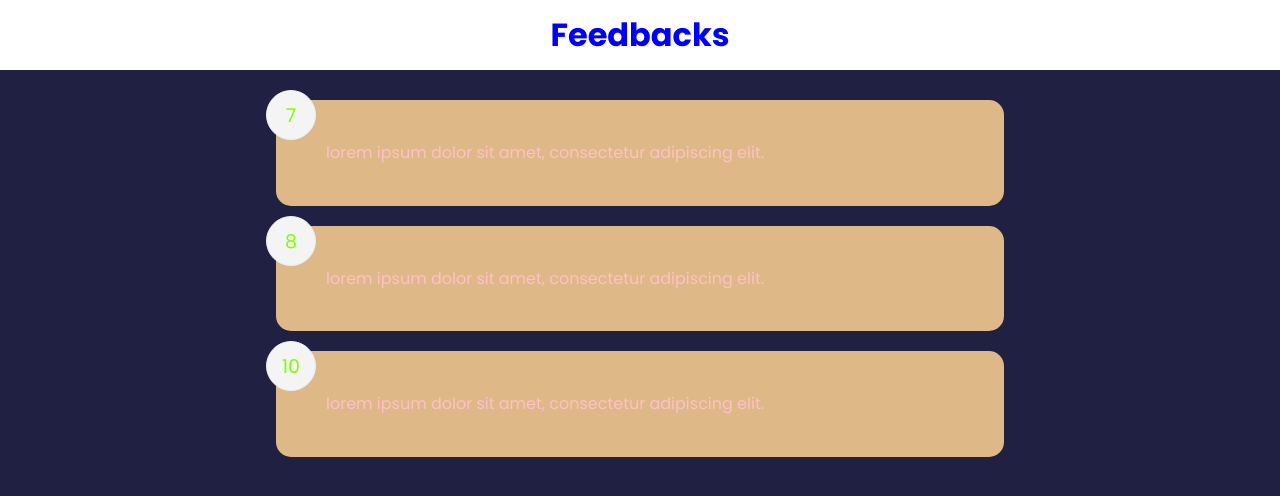
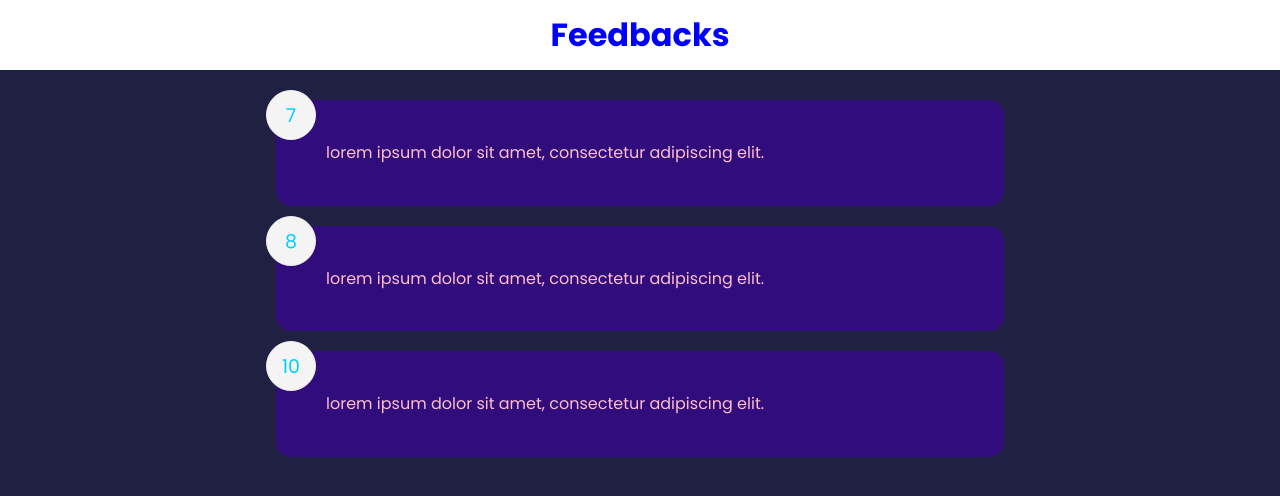
Before and after one commit to tejaswinidvekaria/teve-react, a React (Create React App) app: page / in a window 1280 px wide. Shown: the top 496 px of the page. Built offline with nearby package versions, Linux system fonts and the light colour scheme.

Commit message:
conditional class

```diff
--- a/src/component/FeedbackItem.jsx
+++ b/src/component/FeedbackItem.jsx
@@ -6,7 +6,7 @@ function FeedbackItem(
 ) {
 
     return (
-        <CardComponent>
+        <CardComponent reverse={true}>
             <div className="ratingDisplay">
               {item.rating}
             </div>
--- a/src/component/shared/CardComponent.jsx
+++ b/src/component/shared/CardComponent.jsx
@@ -1,6 +1,9 @@
 function CardComponent({children,reverse}) {
   return (
-      <div className="cardComponent reverse">{children}</div>
+    // Conditional class :
+    <div className={`cardComponent ${reverse && 'reverse'}`}>{children}</div>
+    // $<--if, {} <-- for template string
+    //  && <-- Then, 'reverse'<-class reverse
   )
 }
 
--- a/src/index.css
+++ b/src/index.css
@@ -100,6 +100,6 @@ header {
 }
 
 .cardComponent.reverse{
-    background-color:burlywood;
-    color:chartreuse;
+    background-color:rgb(49, 12, 124);
+    color:rgb(0, 208, 255);
 }
```
